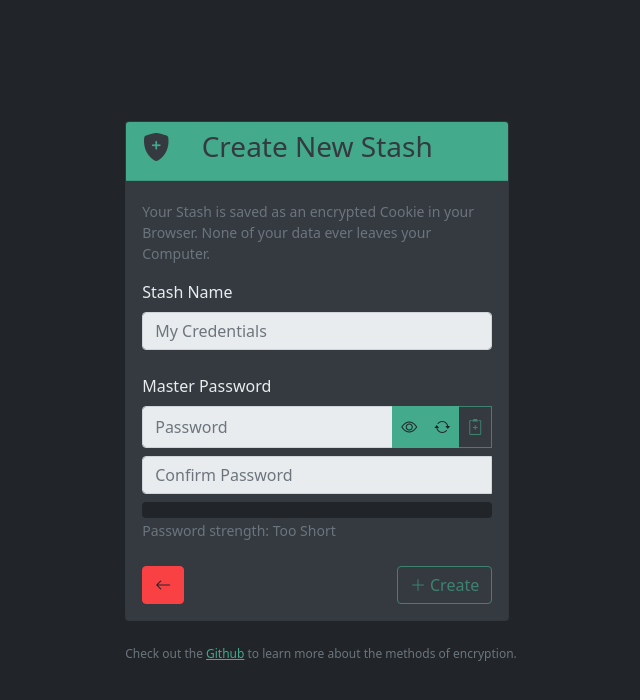
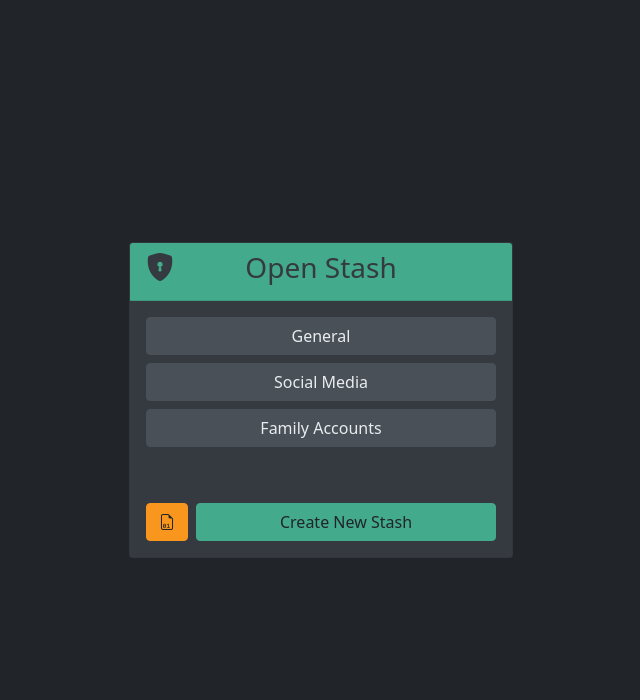
Before and after one commit to TheJimmyBlaze/Simple-Passwords, a React (Create React App) app: page / in a window 1280 px wide. Shown: the top 700 px of the page, without its empty margins (319-959 px from the left). Built offline with nearby package versions, Linux system fonts and the light colour scheme.

Commit message:
Working on Open Stash

```diff
--- a/src/App.js
+++ b/src/App.js
@@ -1,10 +1,11 @@
 import CreateStash from './features/create-stash/CreateStash'
+import OpenStash from './features/open-stash/OpenStash'
 
 const App = () => {
 
     return (
         <div className="d-flex vw-100 vh-100 bg-dark align-items-center justify-content-center">
-            <CreateStash />
+            <OpenStash />
         </div>
     );
 };
--- a/src/features/create-stash/CreateStash.js
+++ b/src/features/create-stash/CreateStash.js
@@ -1,4 +1,6 @@
 import { memo } from 'react';
+
+import { Card } from 'react-bootstrap';
 
 import CreateStashForm from './CreateStashForm';
 
@@ -6,21 +8,21 @@ const CreateStash = memo(() => {
 
     return (
         <section>
-            <div className='card' style={{width: '24rem'}}>
+            <Card Style={{width: '24rem'}}>
 
-                <div className='card-header position-relative bg-primary text-dim'>
+                <Card.Header className='position-relative bg-primary text-dim'>
 
                     <h3 className='position-absolute'>
                         <i className='bi bi-shield-fill-plus' />
                     </h3>
 
                     <h3 className='text-center mx-5'>Create New Stash</h3>
-                </div>
+                </Card.Header>
 
-                <div className='card-body'>
+                <Card.Body>
                     <CreateStashForm />
-                </div>
-            </div>
+                </Card.Body>
+            </Card>
 
             <p className='text-muted fs-7 text-center mt-4'>
                 Check out the <a href='https://github.com/thejimmyblaze/simple-passwords'>Github</a> to learn more about the methods of encryption.
--- /dev/null
+++ b/src/features/open-stash/OpenStash.js
@@ -0,0 +1,69 @@
+import { memo } from 'react';
+import { v4 as uuid } from 'uuid';
+
+import { Card, Button } from 'react-bootstrap';
+
+import StashCard from './StashCard';
+
+const OpenStash = memo(() => {
+
+    const testStashes = [
+        {
+            id: uuid(),
+            name: 'General',
+            lastAccessDate: Date.now()
+        },
+        {
+            id: uuid(),
+            name: 'Social Media',
+            lastAccessDate: Date.now()
+        },
+        {
+            id: uuid(),
+            name: 'Family Accounts',
+            lastAccessDate: Date.now()
+        }
+    ];
+
+    return (
+        <Card style={{width: '24rem'}}>
+
+            <Card.Header className='position-relative bg-primary text-dim'>
+
+                <h3 className='position-absolute'>
+                    <i className='bi bi-shield-lock-fill' />
+                </h3>
+
+                <h3 className='text-center mx-5'>Open Stash</h3>
+            </Card.Header>
+
+            <Card.Body>
+
+                <section className='mb-5'>
+                    {
+                        testStashes.map(stash => (
+                            <StashCard key={stash.id}
+                                stashName={stash.name}
+                                lastAccessDate={stash.lastAccessDate}
+                                />
+                        ))
+                    }
+                </section>
+
+                <section className='d-flex'>
+
+                    <Button variant='warning'
+                        title='Import From Backup File'>
+                        <i className='bi bi-file-earmark-binary' />
+                    </Button>
+
+                    <Button className='w-100 ms-2'>
+                        Create New Stash
+                    </Button>
+                </section>
+            </Card.Body>
+        </Card>
+    );
+});
+
+export default OpenStash;
--- /dev/null
+++ b/src/features/open-stash/StashCard.js
@@ -0,0 +1,18 @@
+import { memo } from 'react';
+
+import { Button } from 'react-bootstrap';
+
+const StashCard = memo(({
+    stashName,
+    lastAccessDate
+}) => {
+
+    return (
+        <Button className='w-100 mb-2'
+            variant='secondary'>
+            { stashName }
+        </Button>
+    );
+});
+
+export default StashCard;
--- a/src/features/passwords/SetPassword.js
+++ b/src/features/passwords/SetPassword.js
@@ -113,6 +113,10 @@ const CreatePassword = memo(({
                     isInvalid={isValid(validationStages.TooShort) === false}
                     />
 
+                <Form.Control.Feedback type='invalid'>
+                    Password is too short.
+                </Form.Control.Feedback>
+
                 <Button className='p-2'
                     tabIndex='-1'
                     title={showPassword ? 'Hide Password' : 'Show Password'}
@@ -135,14 +139,9 @@ const CreatePassword = memo(({
                     disabled={password === ''}>
                     <i className='bi bi-clipboard2-plus' />
                 </Button>
-
-                <Form.Control.Feedback type='invalid'>
-                    Password is too short.
-                </Form.Control.Feedback>
             </InputGroup>
 
-            <InputGroup className='mb-2'>
-
+            <section className='mb-2'>
                 <Form.Control id='stashConfirmPasswordInput'
                     type={showPassword ? 'text' : 'password'}
                     placeholder='Confirm Password'
@@ -155,7 +154,7 @@ const CreatePassword = memo(({
                 <Form.Control.Feedback type='invalid'>
                     Passwords don't match.
                 </Form.Control.Feedback>
-            </InputGroup>
+            </section>
 
             <PasswordStrength password={password}
                 minLength={minPasswordLength}
--- a/src/scss/_override.scss
+++ b/src/scss/_override.scss
@@ -20,7 +20,7 @@ $white: $gray-200;
 $black: $gray-900;
 
 $primary: $turquoise;
-$secondary: $blue;
+$secondary: $gray-700;
 $success: $turquoise;
 $danger: $red;
 $warning: $orange;
```
Also changed, not shown: src/scss/simple-passwords.css, 1 other file (tests, documents, lock files or other folders).
